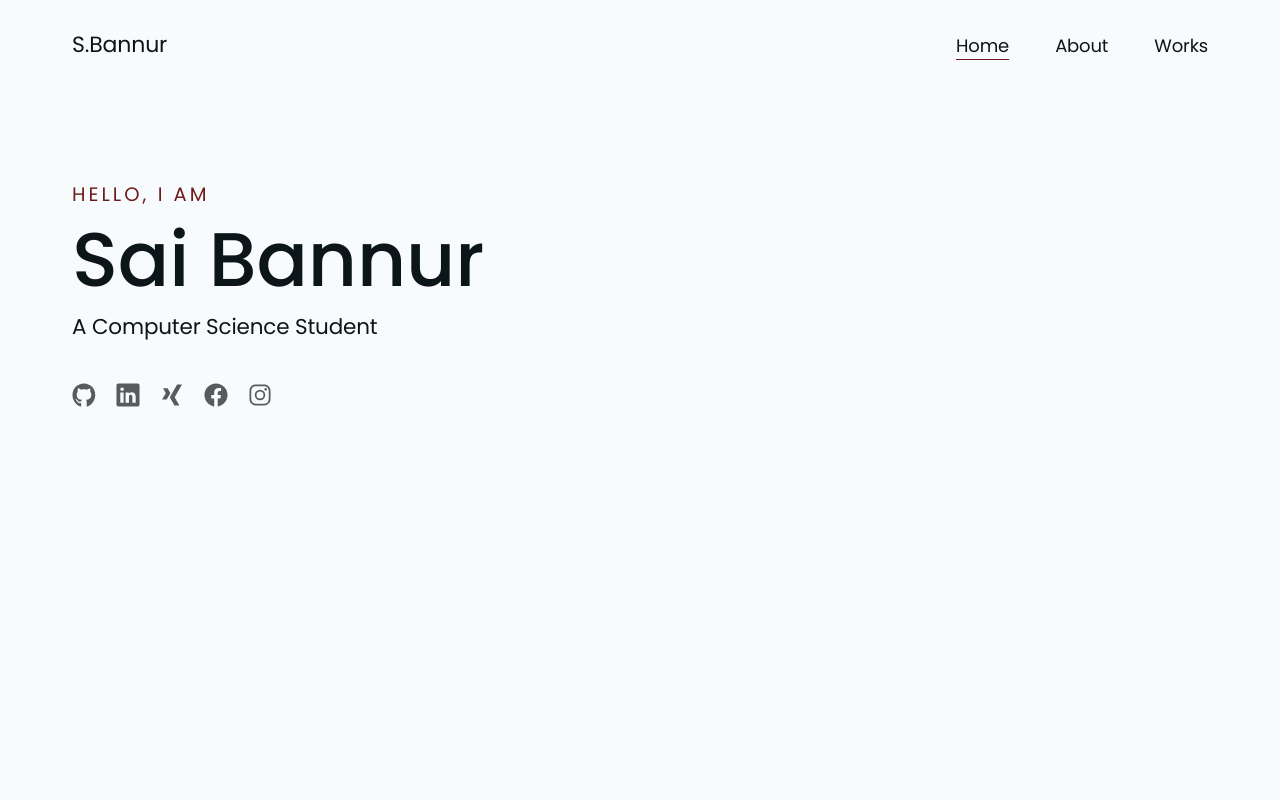
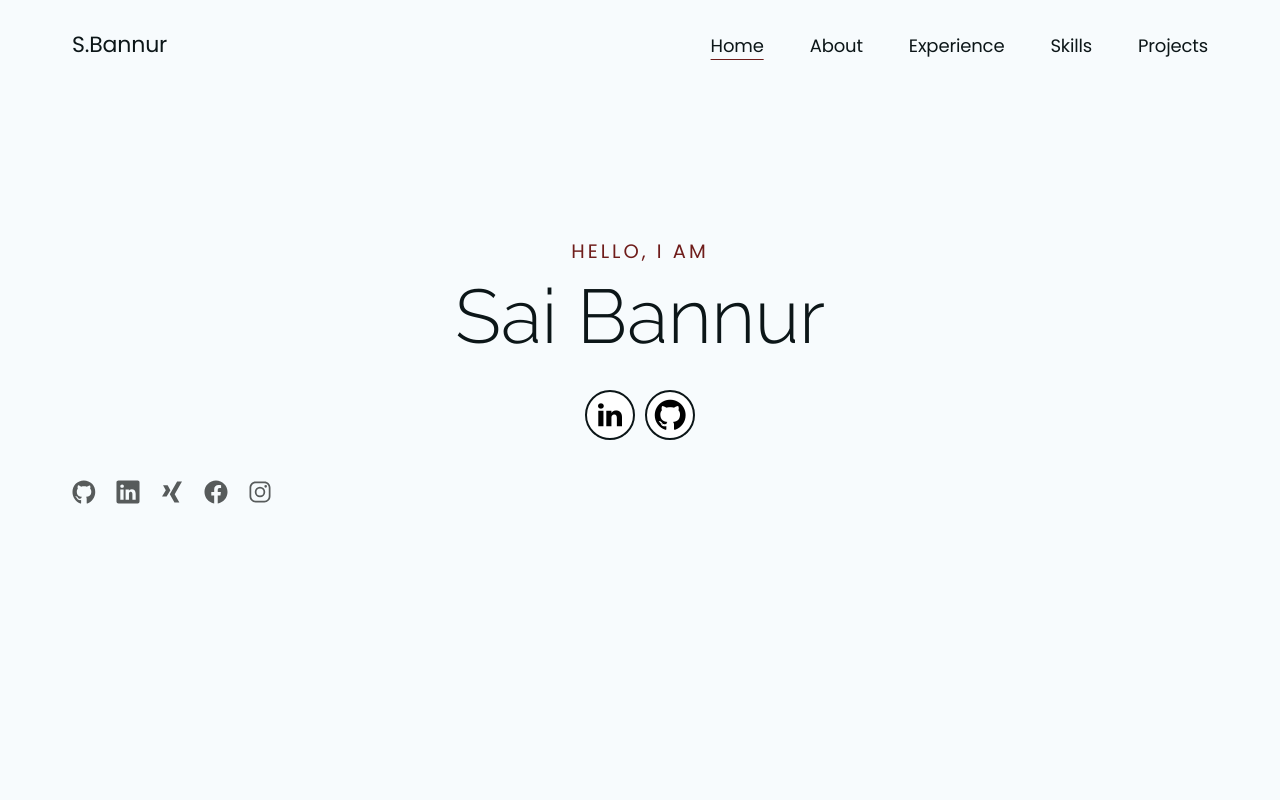
Before and after one commit to sban26/sban26.github.io, a plain HTML site: page index.html in a window 1280 px wide. Shown: the top 800 px of the page. Drawn offline with nearby package versions, Linux system fonts and the light colour scheme.

Commit message:
added buttons to the front page for linkedin and github

```diff
--- a/css/main.css
+++ b/css/main.css
@@ -1,5 +1,12 @@
 @import "./reset.css";
 @import url("https://fonts.googleapis.com/css2?family=Poppins:wght@300;400;500;600;700&display=swap");
+
+@font-face {
+  font-family: 'raleway-light';
+  src: url('../fonts/raleway.light.ttf') format('truetype');
+  font-weight: normal;
+  font-style: normal;
+}
 
 :root {
   --primary-bg-color: #f7fbfd;
@@ -48,6 +55,11 @@ body {
   text-align: center;
   margin-bottom: 54px;
 }
+
+.title{
+  font-family: 'raleway-light';
+}
+
 
 .btn {
   display: inline-block;
@@ -100,6 +112,45 @@ body {
 .btn-white:active {
   background-color: #3c4446;
 }
+
+.about-sm-btn {
+  display: flex;
+  justify-content: center;
+  gap: 10px; /* Space between buttons */
+  margin-top: 2.5%;
+}
+
+.about-sm-btn a {
+  display: flex;
+  align-items: center;
+  justify-content: center;
+  width: 50px; /* Size of the button */
+  height: 50px; /* Size of the button */
+  border-radius: 50%; /* Make the button circular */
+  background-color: #fff; /* Background color of the button */
+  color: #000; /* Icon color */
+  font-size: 24px; /* Size of the icon */
+  text-decoration: none; /* Remove underline from links */
+  transition: background-color 0.3s ease, color 0.3s ease; /* Smooth transition on hover */
+}
+
+.about-sm-btn a:hover {
+  background-color: #333; /* Hover background color for LinkedIn */
+  color: white; /* Icon color on hover */
+}
+
+.about-sm-btn a.fa-github:hover {
+  background-color: #333; /* Hover background color for GitHub */
+}
+
+.about-sm-btn a.fa-linkedin {
+  font-size: 28px; /* LinkedIn icon size */
+}
+
+.about-sm-btn a.fa-github {
+  font-size: 36px; /* GitHub icon size */
+}
+
 
 .btn-red {
   background: var(--secondary-accent);
@@ -207,9 +258,10 @@ h5 {
 }
 
 .hero-content {
-  text-align: left;
+  text-align: center;
   align-self: center;
   padding: 20px;
+  margin-top: 5%;
   flex-grow: 1;
 }
 
@@ -223,6 +275,8 @@ h5 {
 
 .hero-heading {
   margin: 5px 0;
+  font-family: 'raleway-light';
+  font-weight:bolder;
   font-weight: 500;
   font-size: clamp(3.25rem, 2.75rem + 2.5vw, 5rem);
   line-height: 1.2;
@@ -233,7 +287,7 @@ h5 {
   font-weight: 400;
 }
 
-.hero-img {
+/* .hero-img {
   display: flex;
   flex: 1 1 356px;
   justify-content: flex-end;
@@ -243,7 +297,7 @@ h5 {
 .hero-img img {
   display: block;
   position: relative;
-}
+} */
 
 .about-social-list {
   display: flex;
@@ -277,6 +331,7 @@ h5 {
 /* About section */
 .about {
   padding: 7rem 0;
+
 }
 
 .about-row {
--- a/index.html
+++ b/index.html
@@ -14,6 +14,7 @@
       crossorigin="anonymous"
       referrerpolicy="no-referrer"
     />
+    <link rel="stylesheet" href="https://cdnjs.cloudflare.com/ajax/libs/font-awesome/4.7.0/css/font-awesome.min.css">
   </head>
 
   <body>
@@ -36,7 +37,13 @@
                 <a href="#about" class="nav-link">About</a>
               </li>
               <li class="nav-item">
-                <a href="#projects" class="nav-link">Works</a>
+                <a href="#experience" class="nav-link">Experience</a>
+              </li>
+              <li class="nav-item">
+                <a href="#skills" class="nav-link">Skills</a>
+              </li>
+              <li class="nav-item">
+                <a href="#projects" class="nav-link">Projects</a>
               </li>
             </ul>
             <button id="nav-btn" class="nav-btn">
@@ -63,9 +70,13 @@
           <div class="hero-content">
             <span class="hero-greeting"> Hello, I am</span>
             <h1 class="hero-heading">Sai Bannur</h1>
-            <span class="hero-heading-subtitle"
+            <!-- <span class="hero-heading-subtitle"
               >A Computer Science Student</span
-            >
+            > -->
+            <div class="about-sm-btn">
+              <a href="https://ca.linkedin.com/in/sai-bannur-68a403261" class="btn-white btn-sm fa fa-linkedin"></a>
+              <a href="https://www.github.com/saibannur123" class="btn-white btn-sm fa fa-github" style="font-size:36px"></a>
+            </div>
             <div class="about-social-list">
               <div class="social-links-row">
                 <a href="#!">
@@ -223,7 +234,7 @@
     <section id="projects" class="projects">
       <div class="container container-lg">
         <div class="projects-title">
-          <h2 class="title">Works</h2>
+          <h2 class="title">Projects</h2>
         </div>
 
         <div class="projects-row">
```
Also changed, not shown: fonts/raleway.light.ttf (added).
